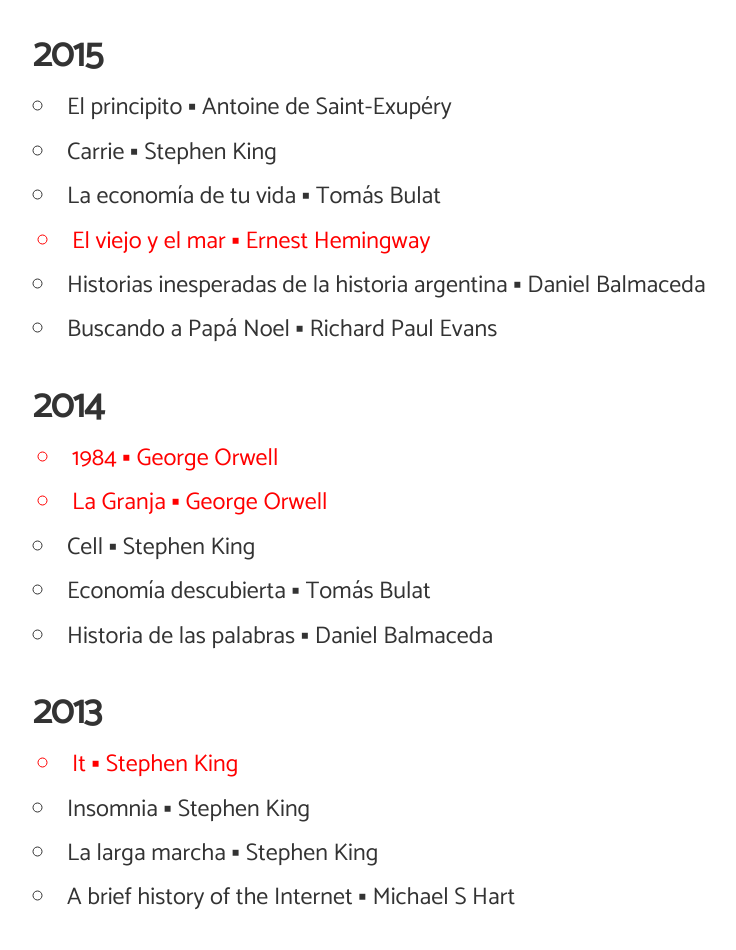
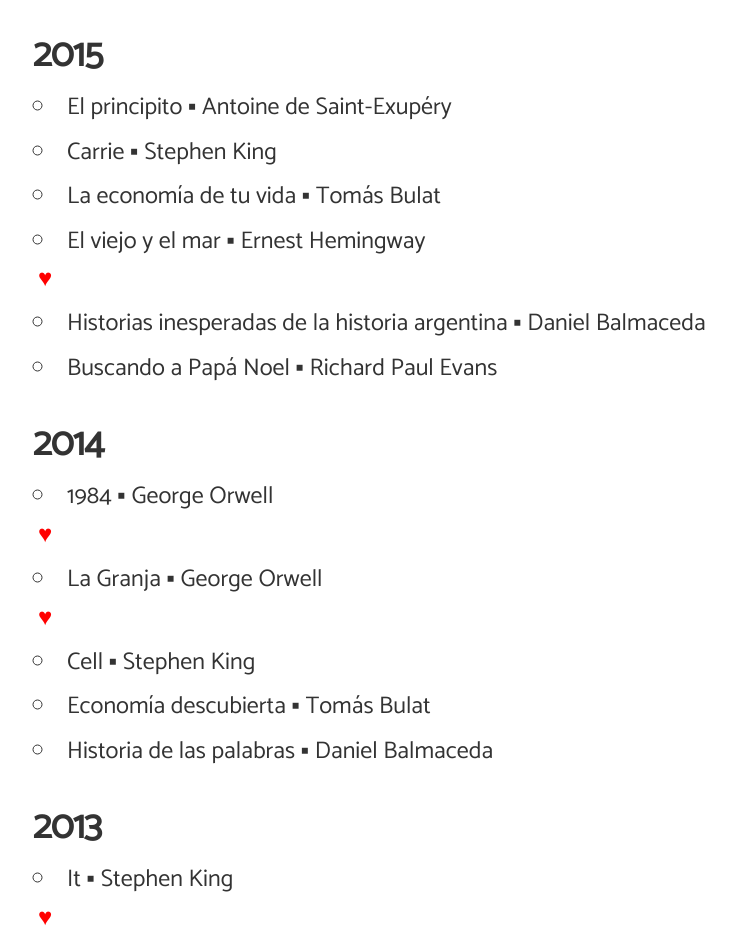
Before and after one commit to angelsimon/angelsimon.github.io, a Jekyll site: the page built from _posts/2016-09-09-libros-que-termine.md, in a window 1280 px wide and 1400 px high, scrolled down 606 px. Shown: the top 950 px of the window, without its empty margins (31-767 px from the left). Built offline with Jekyll 4.4.1, drawn with Linux system fonts in a browser that asks for light colours; nearby versions of some CDN libraries; comment, search, counter and statistics services are not loaded.

Commit message:
Update 2016-09-09-libros-que-termine.md

```diff
--- a/_posts/2016-09-09-libros-que-termine.md
+++ b/_posts/2016-09-09-libros-que-termine.md
@@ -18,21 +18,21 @@ Un breve listado de todos los libros que leí y que estoy leyendo.
 <li>El principito &#9642; Antoine de Saint-Exupéry</li>
 <li>Carrie &#9642; Stephen King</li>
 <li>La economía de tu vida &#9642; Tomás Bulat</li>
-<li class="fav">El viejo y el mar &#9642; Ernest Hemingway</li>
+<li>El viejo y el mar &#9642; Ernest Hemingway<div class="fav">&hearts;</div></li>
 <li>Historias inesperadas de la historia argentina &#9642; Daniel Balmaceda</li>
 <li>Buscando a Papá Noel &#9642; Richard Paul Evans</li>
 </ul>
 <h2>2014</h2>
 <ul>
-<li class="fav">1984 &#9642; George Orwell</li>
-<li class="fav">La Granja &#9642; George Orwell</li>
+<li>1984 &#9642; George Orwell <div class="fav">&hearts;</div></li>
+<li>La Granja &#9642; George Orwell <div class="fav">&hearts;</div></li>
 <li>Cell &#9642; Stephen King</li>
 <li>Economía descubierta &#9642; Tomás Bulat</li>
 <li>Historia de las palabras &#9642; Daniel Balmaceda</li>
 </ul>
 <h2>2013</h2>
 <ul>
-<li class="fav">It &#9642; Stephen King</li>
+<li>It &#9642; Stephen King <div class="fav">&hearts;</div></li>
 <li>Insomnia &#9642; Stephen King</li>
 <li>La larga marcha &#9642; Stephen King</li>
 <li>A brief history of the Internet &#9642; Michael S Hart</li>
```
